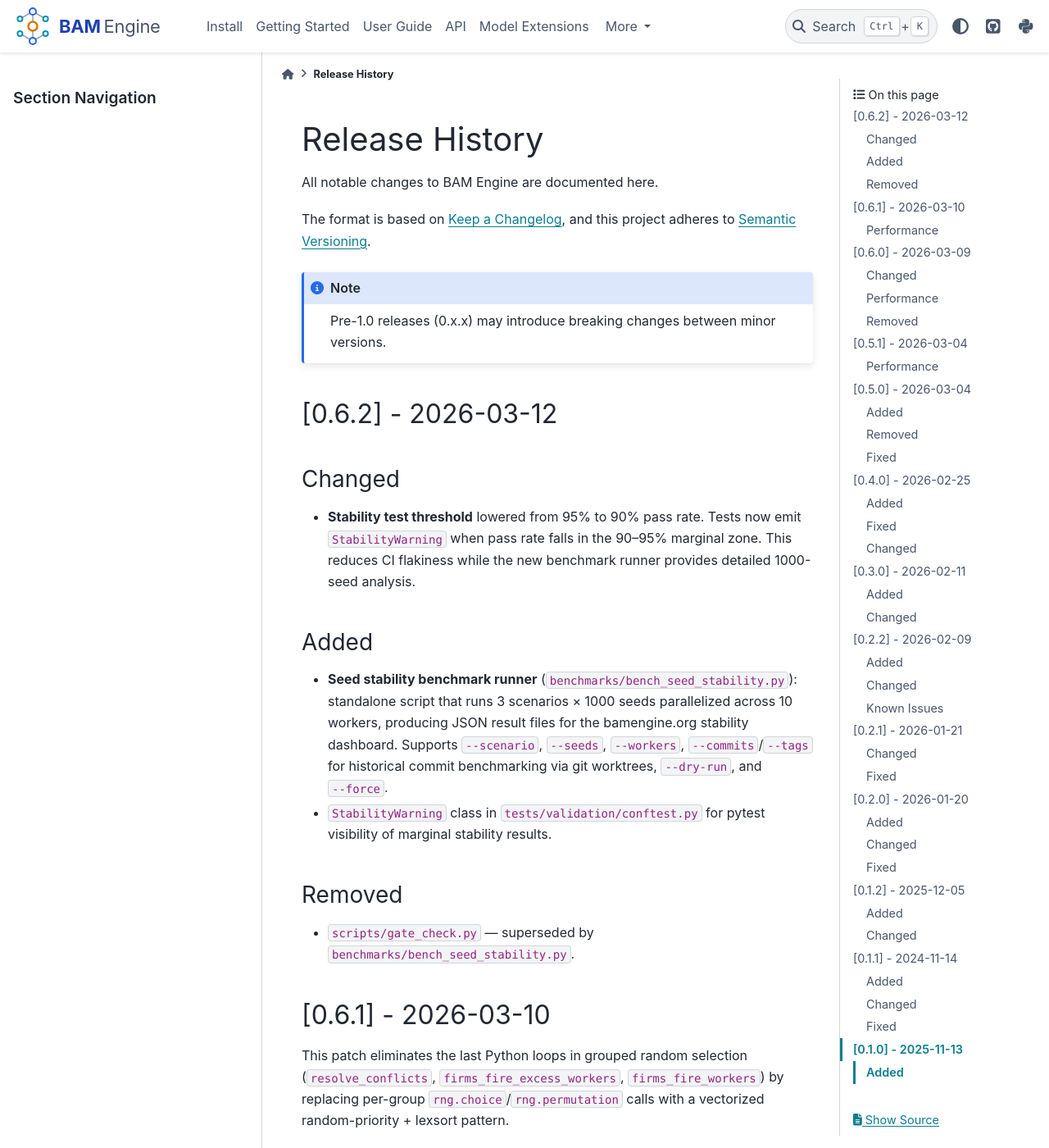
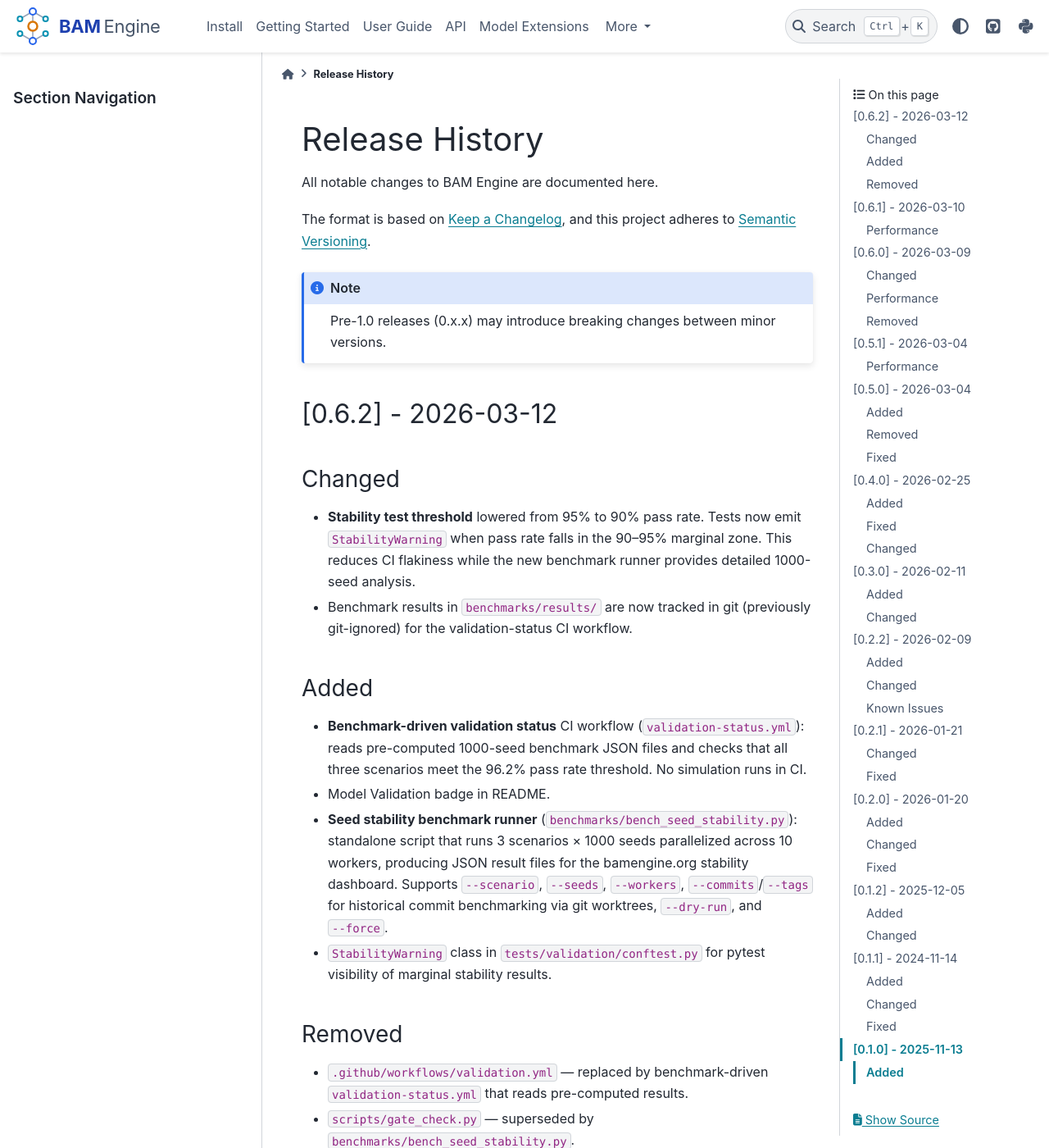
Before and after one commit to kganitis/bam-engine, a Sphinx documentation site: the page built from docs/release_history.rst, in a window 1280 px wide and 1400 px high. Shown: the whole window at 82% size. Built offline with Sphinx 7.4.7 and the PyData theme 0.15.4, drawn with Linux system fonts in a browser that asks for light colours; pages that are not in the unit, such as notebooks, are missing from menus.

Commit message:
docs: update documentation for benchmark-driven validation workflow
Update release history, performance docs, and benchmarks README to reflect
that results are now committed to git for the validation-status CI workflow.
Fix all 'git-ignored' references to 'committed to the repository'.

```diff
--- a/docs/release_history.rst
+++ b/docs/release_history.rst
@@ -20,10 +20,17 @@
   emit ``StabilityWarning`` when pass rate falls in the 90--95% marginal zone.
   This reduces CI flakiness while the new benchmark runner provides detailed
   1000-seed analysis.
+* Benchmark results in ``benchmarks/results/`` are now tracked in git
+  (previously git-ignored) for the validation-status CI workflow.
 
 Added
 ~~~~~
 
+* **Benchmark-driven validation status** CI workflow
+  (``validation-status.yml``): reads pre-computed 1000-seed benchmark JSON files
+  and checks that all three scenarios meet the 96.2% pass rate threshold.
+  No simulation runs in CI.
+* Model Validation badge in README.
 * **Seed stability benchmark runner** (``benchmarks/bench_seed_stability.py``):
   standalone script that runs 3 scenarios × 1000 seeds parallelized across 10
   workers, producing JSON result files for the bamengine.org stability dashboard.
@@ -36,6 +43,8 @@
 Removed
 ~~~~~~~
 
+* ``.github/workflows/validation.yml`` — replaced by benchmark-driven
+  ``validation-status.yml`` that reads pre-computed results.
 * ``scripts/gate_check.py`` — superseded by ``benchmarks/bench_seed_stability.py``.
 
 [0.6.1] - 2026-03-10
```
Also changed, not shown: docs/development/performance.rst (+5 -4 lines), benchmarks/README.rst, 1 other file.
